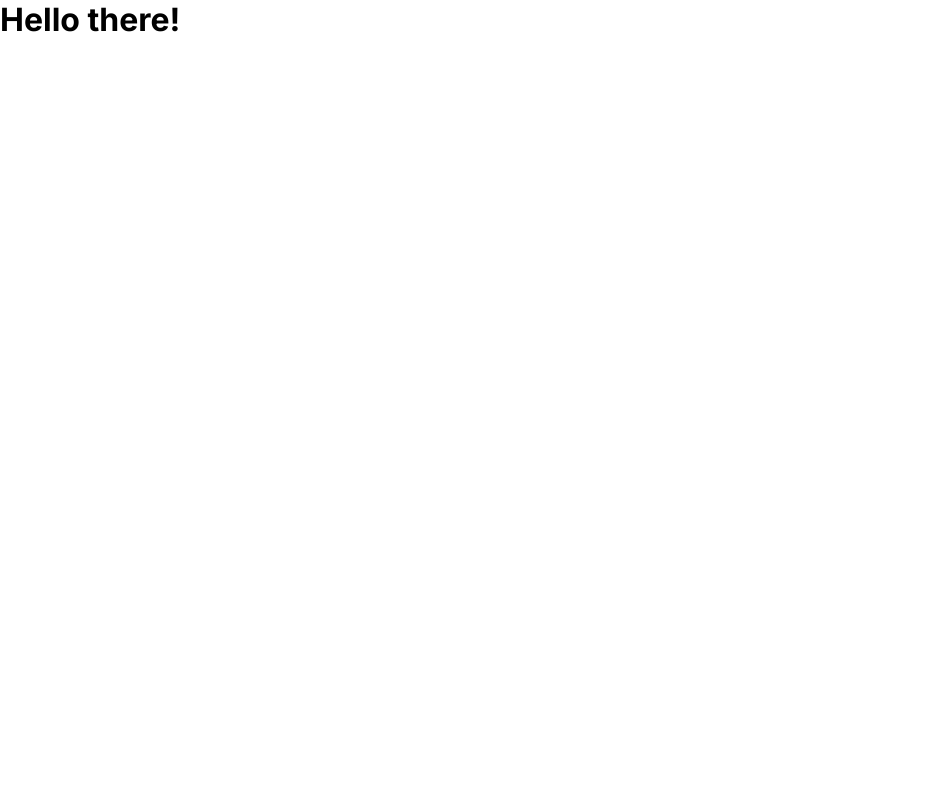
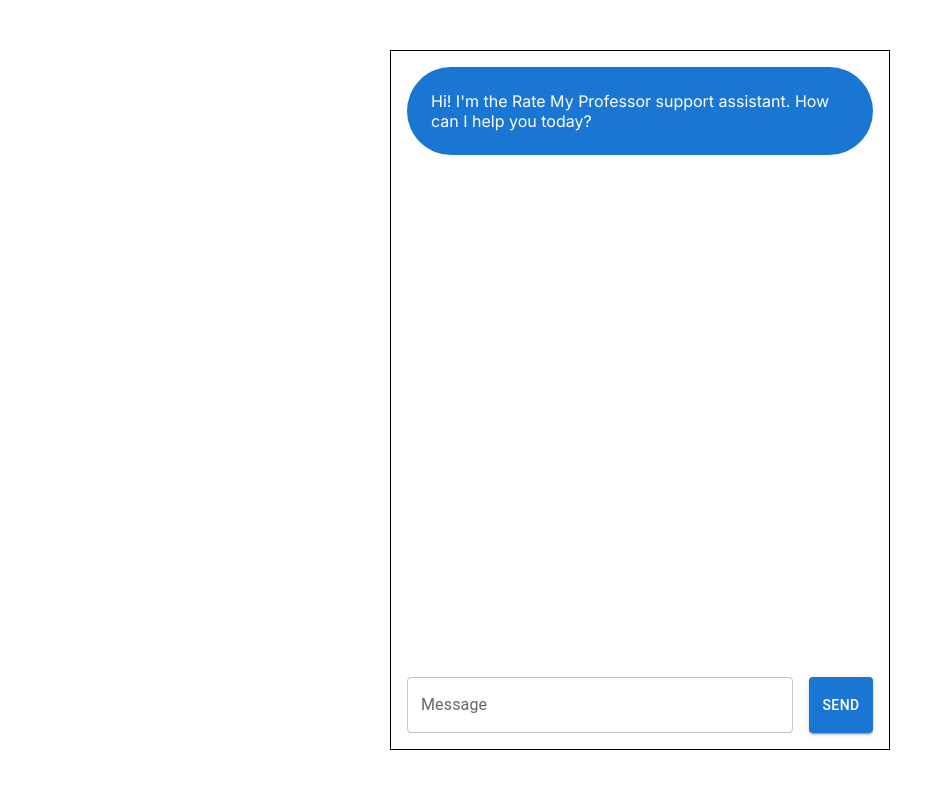
Before and after one commit to Manizha-khorram/AI-Rate-MyProfessor, a Next.js app: page / in a window 1280 px wide. Shown: the top 788 px of the page, without its empty margins (0-951 px from the left). Built offline with nearby package versions, Linux system fonts and the light colour scheme.

Commit message:
configured backend route

```diff
--- /dev/null
+++ b/app/api/chat/route.js
@@ -0,0 +1,103 @@
+import { NextResponse } from "next/server";
+import { Pinecone } from "@pinecone-database/pinecone";
+import { HfInference } from "@huggingface/inference";
+import { ReadableStream } from "web-streams-polyfill/ponyfill";
+import Groq from "groq-sdk";
+
+const systemPrompt = `
+System Prompt: RateMyProfessor Agent
+Objective: Assist students in finding the top professors based on their queries by leveraging Retrieval-Augmented Generation (RAG) techniques.
+Instructions:
+... (rest of the system prompt)
+`;
+
+// Initialize Groq API
+
+const groq = new Groq({
+  apiKey: process.env.GROQ_API_KEY,
+});
+export async function POST(req) {
+  try {
+    const data = await req.json();
+
+    // Initialize Pinecone and Hugging Face Inference API
+    const pc = new Pinecone({
+      apiKey: process.env.PINECONE_API_KEY,
+    });
+
+    const hf = new HfInference(process.env.HUGGINGFACE_API_KEY);
+
+    const index = pc.index("rag").namespace("ns1");
+    const text = data[data.length - 1].content;
+
+    // Generate embedding using Hugging Face
+    const embeddingResponse = await hf.featureExtraction({
+      model: "intfloat/multilingual-e5-large",
+      inputs: text,
+      encoding_format: "float",
+    });
+
+    const embeddingVector = embeddingResponse;
+
+    if (!embeddingVector || !embeddingVector.length) {
+      throw new Error("Invalid or empty embedding vector.");
+    }
+
+    // Query Pinecone
+    const results = await index.query({
+      vector: embeddingVector,
+      topK: 3,
+      includeMetadata: true,
+    });
+    console.log("result", results);
+    // Process the results
+    let resultString =
+      "\n\nReturned results from vector db (done automatically with rag): ";
+    if (results?.matches) {
+      results.matches.forEach((match) => {
+        resultString += `\n
+          Professor: ${match.id},
+          Subject: ${match.metadata?.subject || "N/A"},
+          Stars: ${match.metadata?.stars || "N/A"},
+          Review: ${match.metadata?.review || "N/A"},
+          \n\n`;
+      });
+    }
+
+    const lastMessage = data[data.length - 1];
+    const lastMessageContent = lastMessage.content + resultString;
+    const lastDataWithoutLastMessage = data.slice(0, data.length - 1);
+
+    // Request completion from Groq API
+    const completion = await groq.chat.completions.create({
+      messages: [
+        {
+          role: "user",
+          content: systemPrompt + "\n" + lastMessageContent,
+        },
+      ],
+      model: "mixtral-8x7b-32768",
+    });
+
+    const stream = new ReadableStream({
+      async start(controller) {
+        const encoder = new TextEncoder();
+        try {
+          const content =
+            completion.choices[0]?.message?.content || "No response";
+          const text = encoder.encode(content);
+          controller.enqueue(text);
+        } catch (err) {
+          controller.error(err);
+        } finally {
+          controller.close();
+        }
+      },
+    });
+
+    return new NextResponse(stream);
+  } catch (err) {
+    console.error("Error in POST /api/chat:", err);
+    return new NextResponse("Internal Server Error", { status: 500 });
+  }
+}
--- a/app/page.js
+++ b/app/page.js
@@ -1,6 +1,112 @@
+"use client";
 import Image from "next/image";
-import styles from "./page.module.css";
+import { useState } from "react";
+import { Box, Stack, Button, TextField } from "@mui/material";
 
 export default function Home() {
-  return <h1>Hello there!</h1>;
+  const [messages, setMessages] = useState([
+    {
+      role: "assistant",
+      content:
+        "Hi! I'm the Rate My Professor support assistant. How can I help you today?",
+    },
+  ]);
+  const [message, setMessage] = useState("");
+  const sendMessage = async () => {
+    setMessages((messages) => [
+      ...messages,
+      { role: "user", content: message },
+      { role: "assistant", content: "" },
+    ]);
+    setMessage("");
+    const response = fetch("/api/chat", {
+      method: "POST",
+      headers: {
+        "Content-Type": "application/json",
+      },
+      body: JSON.stringify([...messages, { role: "user", content: message }]),
+    }).then(async (res) => {
+      const reader = res.body.getReader();
+      const decoder = new TextDecoder();
+
+      let result = "";
+      return reader.read().then(function processText({ done, value }) {
+        if (done) return result;
+
+        const text = decoder.decode(value || new Uint8Array(), {
+          stream: true,
+        });
+        setMessages((messages) => {
+          let lastMessage = messages[messages.length - 1];
+          let otherMessages = messages.slice(0, messages.length - 1);
+          return [
+            ...otherMessages,
+            { ...lastMessage, content: lastMessage.content + text },
+          ];
+        });
+
+        return reader.read().then(processText);
+      });
+    });
+  };
+
+  return (
+    <Box
+      width="100vw"
+      height="100vh"
+      display="flex"
+      flexDirection="column"
+      alignItems="center"
+      justifyContent="center"
+    >
+      <Stack
+        direction="column"
+        width="500px"
+        height="700px"
+        border="1px solid black"
+        p={2}
+        spacing={3}
+      >
+        <Stack
+          direction="column"
+          spacing={2}
+          flexGrow={1}
+          overflow="auto"
+          maxHeight="100%"
+        >
+          {messages.map((message, index) => (
+            <Box
+              key={index}
+              display="flex"
+              justifyContent={
+                message.role === "assistant" ? "flex-start" : "flex-end"
+              }
+            >
+              <Box
+                bgcolor={
+                  message.role === "user" ? "secondary.main" : "primary.main"
+                }
+                color="white"
+                borderRadius={16}
+                p={3}
+              >
+                {message.content}
+              </Box>
+            </Box>
+          ))}
+        </Stack>
+        <Stack direction="row" spacing={2}>
+          <TextField
+            label="Message"
+            fullWidth
+            value={message}
+            onChange={(e) => setMessage(e.target.value)}
+          />
+          <Button variant="contained" onClick={sendMessage}>
+            Send
+          </Button>
+        </Stack>
+      </Stack>
+    </Box>
+  );
 }
--- /dev/null
+++ b/utile/fetch-config.js
@@ -0,0 +1,3 @@
+import fetch from "node-fetch";
+
+globalThis.fetch = fetch;
```
Also changed, not shown: package.json (+9 -2 lines), 1 other file (tests, documents, lock files or other folders).
